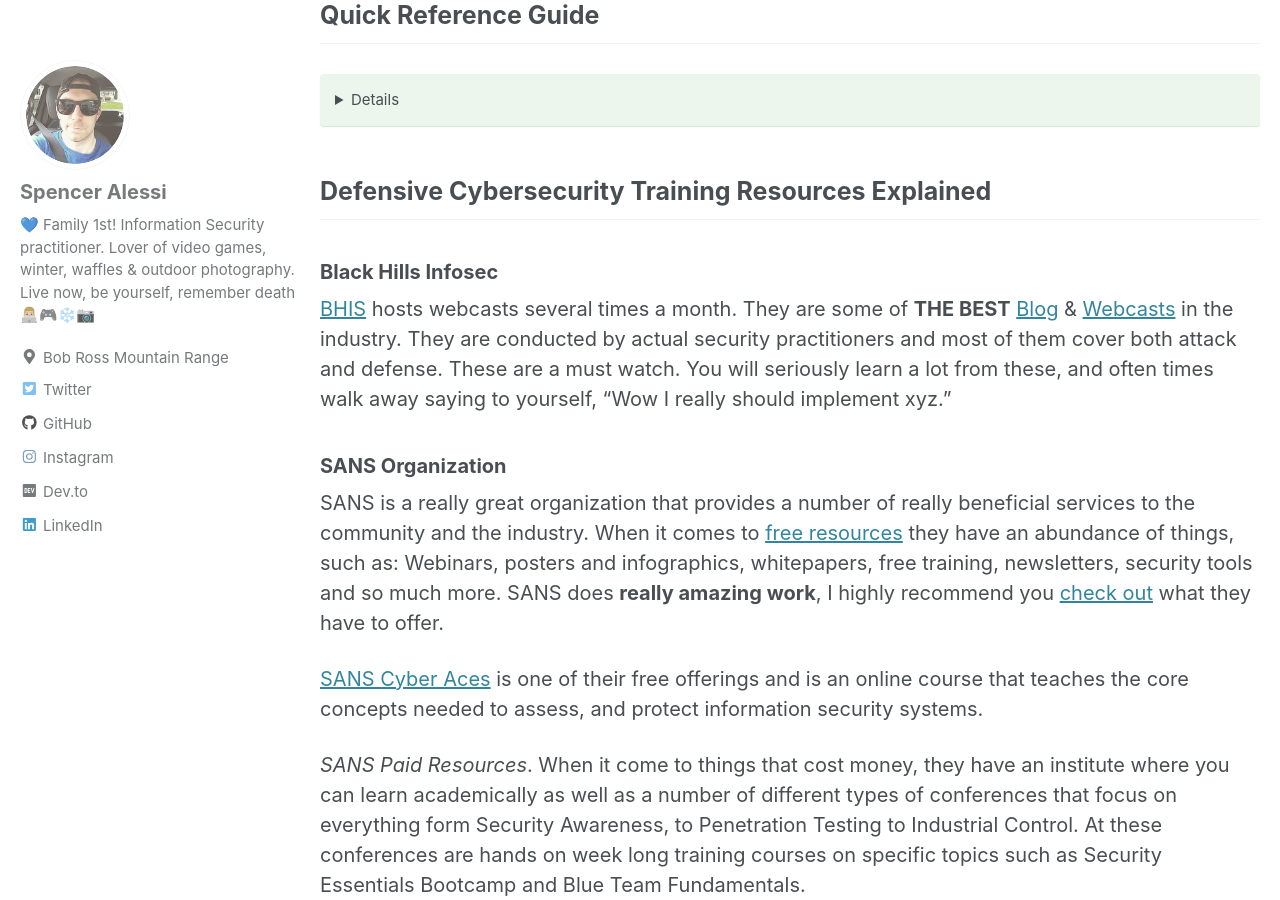
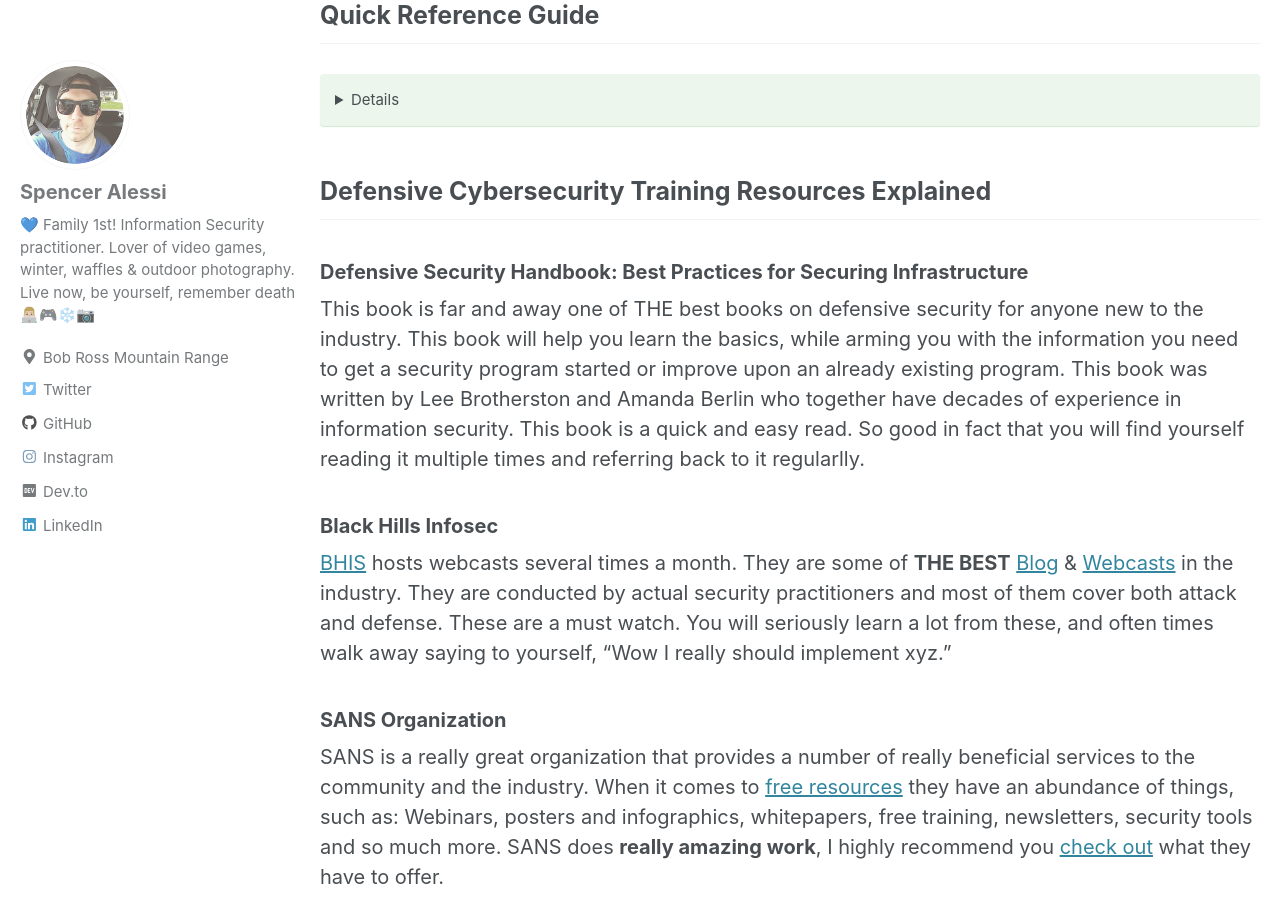
Before and after one commit to techspence/techspence.github.io, a Jekyll site: the page built from _posts/2020-04-09-Defensive-Cybersecurity-Mega-List-Free-Training-Resources.md, in a window 1280 px wide and 900 px high, scrolled down 1276 px. Built offline with Jekyll 4.4.1, drawn with Linux system fonts in a browser that asks for light colours; cached includes are drawn as plain includes; some of the changed text lies outside the part shown.

Commit message:
updated defensive security post

```diff
--- a/_posts/2020-03-05-Defensive-Cybersecurity-Mega-List-Free-Training-Resources.md
+++ b/_posts/2020-04-09-Defensive-Cybersecurity-Mega-List-Free-Training-Resources.md
@@ -23,6 +23,9 @@ A mega huge list of Cybersecurity Training Resources, that are completely **FREE
 
 ## Quick Reference Guide
 <details>
+
+**Defensive Security Handbook: Best Practices for Securing Infrastructure**
+- [https://www.amazon.com/Defensive-Security-Handbook-Practices-Infrastructure/dp/1491960388](https://www.amazon.com/Defensive-Security-Handbook-Practices-Infrastructure/dp/1491960388)
 
 **Black Hills Infosec Blog & Webcasts**
 - [https://www.blackhillsinfosec.com/blog/](https://www.blackhillsinfosec.com/blog/)
@@ -57,6 +60,9 @@ A mega huge list of Cybersecurity Training Resources, that are completely **FREE
 {: .notice--success}
 
 ## Defensive Cybersecurity Training Resources Explained
+
+### Defensive Security Handbook: Best Practices for Securing Infrastructure
+This book is far and away one of THE best books on defensive security for anyone new to the industry. This book will help you learn the basics, while arming you with the information you need to get a security program started or improve upon an already existing program. This book was written by Lee Brotherston and Amanda Berlin who together have decades of experience in information security. This book is a quick and easy read. So good in fact that you will find yourself reading it multiple times and referring back to it regularlly.
 
 ### Black Hills Infosec
 
```
Also changed, not shown: other parts of _posts/2020-04-09-Defensive-Cybersecurity-Mega-List-Free-Training-Resources.md (+1 -1 lines).
